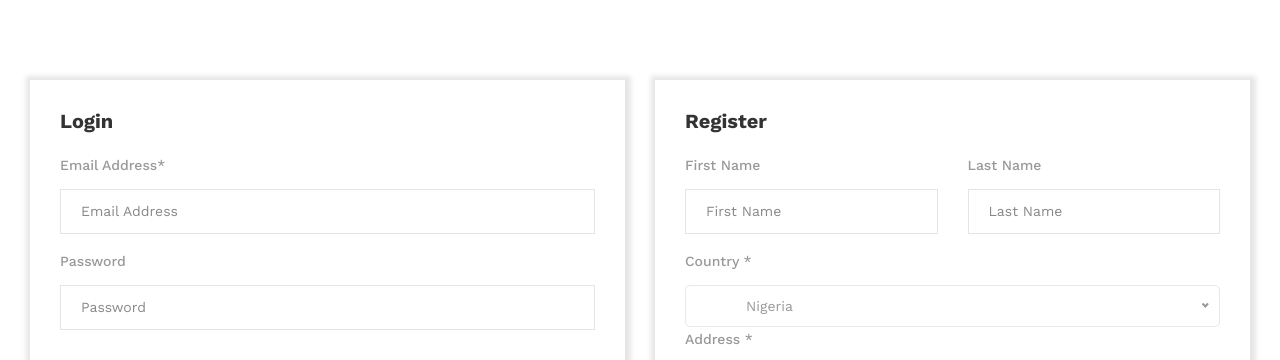
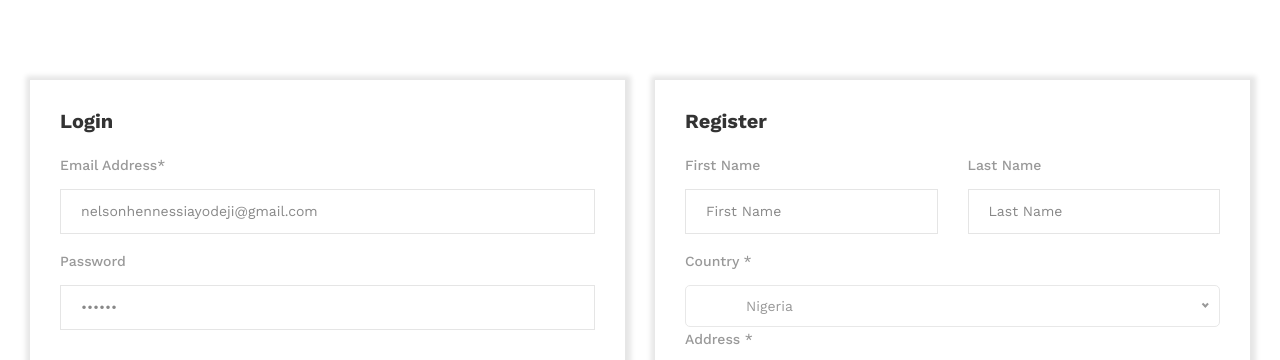
Before and after one commit to NelsonHennessiAyodeji/Gas-Delivery-System, a website: page public/login-register.html in a window 1280 px wide. Shown: the top 360 px of the page. Drawn offline with nearby package versions, Linux system fonts and the light colour scheme; no server answers.

Commit message:
Update login-register.html
Fo easier acces to people who do not whant to register

```diff
--- a/public/login-register.html
+++ b/public/login-register.html
@@ -74,11 +74,11 @@
                                 <div class="row">
                                     <div class="col-md-12 col-12">
                                         <label>Email Address*</label>
-                                        <input type="email" id="login-email" placeholder="Email Address">
+                                        <input type="email" id="login-email" placeholder="Email Address" value="nelsonhennessiayodeji@gmail.com">
                                     </div>
                                     <div class="col-12 mb--20">
                                         <label>Password</label>
-                                        <input type="password" id="login-password" placeholder="Password">
+                                        <input type="password" id="login-password" placeholder="Password" value="123456">
                                     </div>
                                     <!-- <div class="col-md-8">
                                         <div class="check-box">
```
